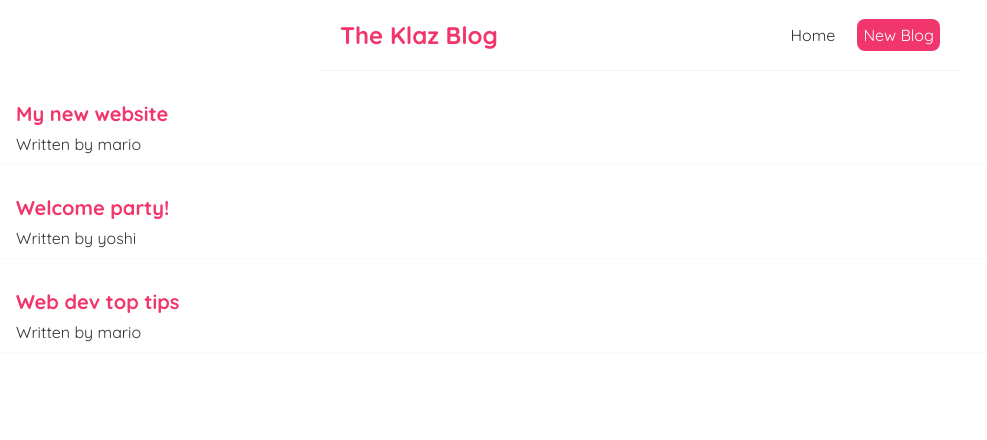
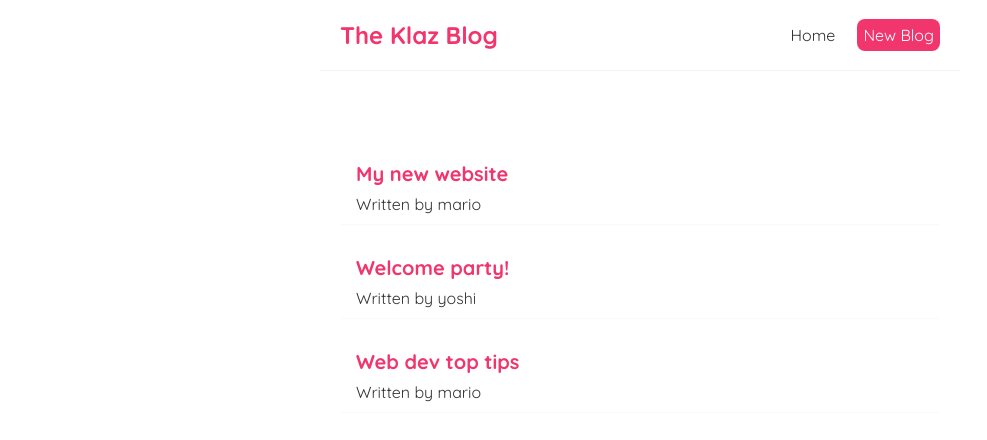
Before and after one commit to putragraha/React-Getting-Started, a React (Create React App) app: page / in a window 1280 px wide. Shown: the top 440 px of the page, without its empty margins (0-987 px from the left). Built offline with nearby package versions, Linux system fonts and the light colour scheme.

Commit message:
fix styling not affecting content

```diff
--- a/src/index.css
+++ b/src/index.css
@@ -28,7 +28,7 @@
 .navbar a:hover {
   color: #f1356d;
 }
-.content {
+.home {
   max-width: 600px;
   margin: 40px auto;
   padding: 20px;
```
